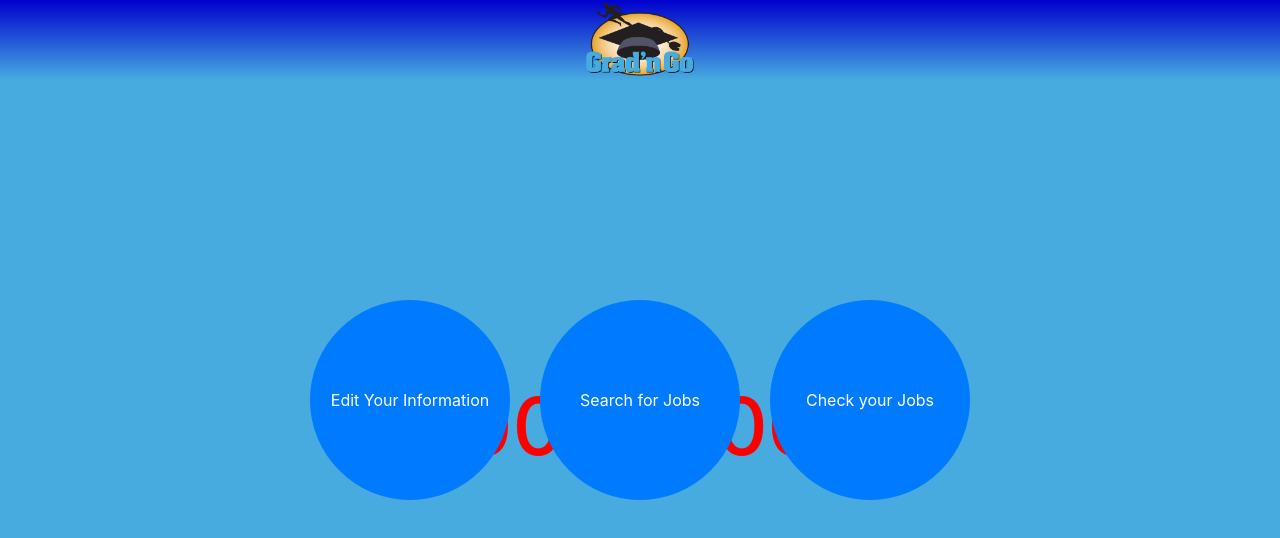
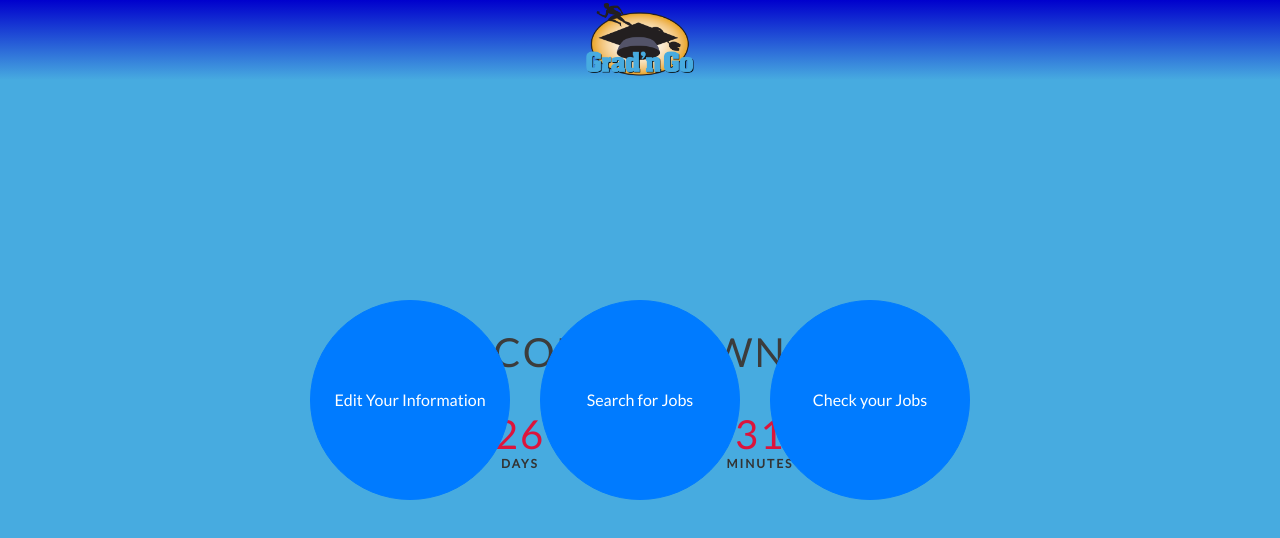
Before and after one commit to Syed-Naqvi/grad-n-go, a React (Create React App) app: page / in a window 1280 px wide. Shown: the top 538 px of the page. Built offline with nearby package versions, Linux system fonts and the light colour scheme; no server answers.

Commit message:
Countdown funtionality

```diff
--- a/package.json
+++ b/package.json
@@ -8,6 +8,7 @@
     "@testing-library/user-event": "^7.1.2",
     "bootstrap": "^4.4.1",
     "firebase": "^7.9.3",
+    "moment": "^2.24.0",
     "react": "^16.13.0",
     "react-bootstrap": "^1.0.0",
     "react-dom": "^16.13.0",
--- a/src/components/HomePage/index.jsx
+++ b/src/components/HomePage/index.jsx
@@ -1,3 +1,5 @@
+import moment from 'moment';
+
 import React, { useState, useEffect } from "react";
 import { Redirect } from "react-router-dom";
 import {Modal, Button} from 'react-bootstrap';
@@ -40,13 +42,81 @@ const HomePage = () => {
 		updateLoginStatus();
 	}, []);
 
+	class Countdown extends React.Component {
+	    state = {
+					months: undefined,
+					days: undefined,
+	        hours: undefined,
+	        minutes: undefined,
+	        seconds: undefined
+	    };
+
+
+	    componentDidMount() {
+	        this.interval = setInterval(() => {
+	            const { timeTillDate, timeFormat } = this.props;
+	            const then = moment(timeTillDate, timeFormat);
+	            const now = moment();
+	            const countdown = moment(then - now);
+							const months = countdown.format("MM");
+							const days = countdown.format('D');
+	            const hours = countdown.format('HH');
+	            const minutes = countdown.format('mm');
+	            const seconds = countdown.format('ss');
+
+	            this.setState({months, days, hours, minutes, seconds });
+	        }, 1000);
+	    }
+
+	    componentWillUnmount() {
+	        if (this.interval) {
+	            clearInterval(this.interval);
+	        }
+	    }
+
+	    render() {
+	        const {months, days, hours, minutes, seconds } = this.state;
+
 	return (
+
+		<div>
+				<h1>Countdown</h1>
+				<div className="countdown-wrapper">
+				<div className="countdown-item">
+						{months}
+						<span>months</span>
+						</div>
+						<div className="countdown-item">
+								{days}
+								<span>days</span>
+						</div>
+						<div className="countdown-item">
+								{hours}
+								<span>hours</span>
+						</div>
+						<div className="countdown-item">
+								{minutes}
+								<span>minutes</span>
+						</div>
+						<div className="countdown-item">
+								{seconds}
+								<span>seconds</span>
+						</div>
+				</div>
+		</div>
+
+	);
+}
+}
+
+return(
+
 		<div className= "theContainer">
 		<div className='header'>
 			<img src={Logo} className="headerImage" alt="Homepage Logo" />
 		</div>
 		<div className="homepageBody">
-			<h1 className= "countdown"> 00:00:00:00:00</h1>
+			<h1 className= "countdown"><Countdown timeTillDate="07 26 2020, 6:00 am" timeFormat="MM DD YYYY, h:mm a" /></h1>
 			<div className="buttonDiv">
 				<Button className= "homepageButtons" onClick={handleShowSettings}>
 				Edit Your Information
@@ -59,11 +129,6 @@ const HomePage = () => {
 				</Button>
 			</div>
 		</div>
-
-
-
-
-
 
 		<Modal show={showSearch} onHide={handleCloseSearch}>
 			<Modal.Header closeButton>
@@ -138,6 +203,7 @@ const HomePage = () => {
 				value={graduationDate}
 				onChange={setGraduationDate}
 				placeholder={"Example: May 2020"}
+				//placeholder={"Example: 05 26 2020, 6:00 am"}
 			/>
 			<InputBlock
 				label={"Location"}
@@ -193,4 +259,5 @@ const HomePage = () => {
 	);
 };
 
+
 export default HomePage;
--- a/src/components/HomePage/styles.css
+++ b/src/components/HomePage/styles.css
@@ -1,3 +1,4 @@
+@import url('https://fonts.googleapis.com/css?family=Lato');
 
 
 .profile-component {
@@ -81,8 +82,52 @@
   transform: translate(-50%, -50%)
 }
 
-.countdown{
+/*.countdown{
   margin-top: 20px;
   font-size: 80px;
   color: red;
+}*/
+
+* {
+    box-sizing: border-box;
 }
+
+body {
+    font-family: 'Lato', sans-serif;
+}
+
+h1 {
+    letter-spacing: 2px;
+    text-align: center;
+    text-transform: uppercase;
+}
+
+.countdown-wrapper {
+    display: flex;
+    align-items: center;
+    justify-content: center;
+    flex-wrap: wrap;
+}
+
+.countdown-item {
+    color: #DC143C;
+
+    font-size: 40px;
+    display: flex;
+    align-items: center;
+    justify-content: center;
+    flex-direction: column;
+    line-height: 30px;
+    margin: 10px;
+    padding-top: 10px;
+    position: relative;
+    width: 100px;
+    height: 100px;
+}
+
+.countdown-item span {
+    color: #333;
+    font-size: 12px;
+    font-weight: 600;
+    text-transform: uppercase;
+}
```
Also changed, not shown: 2 other files (tests, documents, lock files or other folders).
